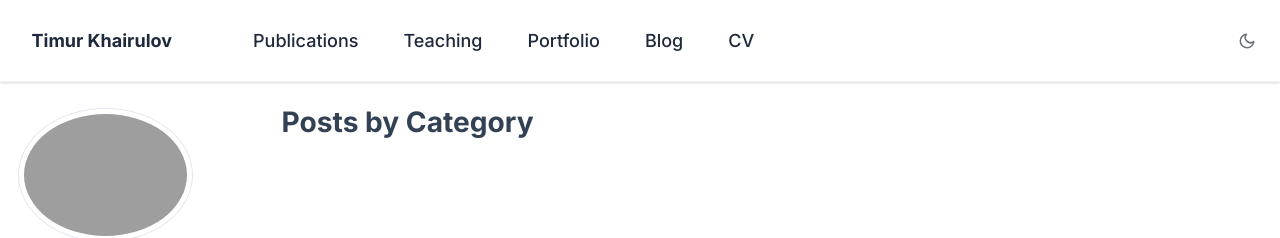
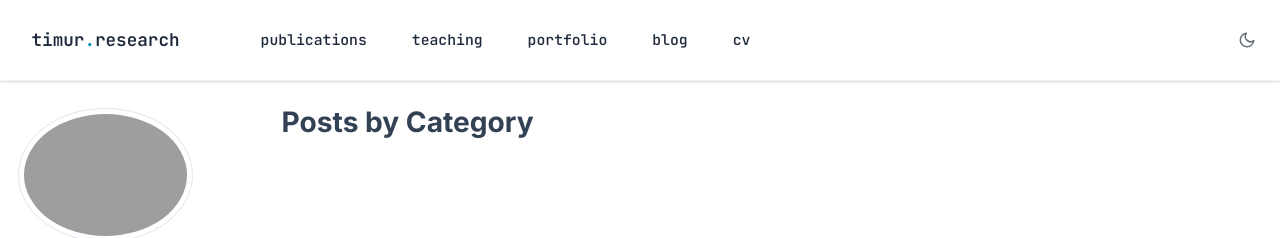
Before and after one commit to KhrTim/KhrTim.github.io, a Jekyll site: the page built from _pages/category-archive.html, in a window 1280 px wide. Shown: the top 238 px of the page. Built offline with Jekyll 4.4.1, drawn with Linux system fonts in a browser that asks for light colours; some web fonts are replaced; a script that is not in the unit is left out; comment, search, counter and statistics services are not loaded.

Commit message:
Propagate homepage aesthetic to interior pages
Unify the academicpages masthead with the homepage nav: mono
'timur.research' brand, lowercase mono links, cyan accent. Recolor
interior links to the homepage cyan in both light and dark themes.

```diff
--- a/_includes/head/custom.html
+++ b/_includes/head/custom.html
@@ -37,6 +37,18 @@
   @media (max-width: 600px) { .masthead .theme-toggle { display: none; } }
   /* dark-mode fix for the masthead's hardcoded white background */
   html[data-theme="dark"] .masthead { background: rgba(15, 23, 42, 0.85); border-bottom-color: rgba(148, 163, 184, 0.14); box-shadow: none; }
+
+  /* ---- propagate homepage aesthetic to interior pages ---- */
+  :root { --site-mono: "JetBrains Mono", ui-monospace, SFMono-Regular, Menlo, monospace;
+    --global-link-color: #0891b2; --global-link-color-hover: #0e7490; --global-link-color-visited: #0e7490;
+    --global-masthead-link-color-hover: #0891b2; }
+  html[data-theme="dark"] { --global-link-color: #22d3ee; --global-link-color-hover: #67e8f9; --global-link-color-visited: #67e8f9;
+    --global-masthead-link-color-hover: #22d3ee; }
+  /* interior header: mono + lowercase, matching the homepage nav */
+  .masthead__menu-item a { font-family: var(--site-mono); font-size: 0.82rem; letter-spacing: 0; }
+  .masthead__menu-item--lg a { font-family: var(--site-mono); font-weight: 600; font-size: 0.98rem; }
+  .masthead .brand-dot { color: #0891b2; }
+  html[data-theme="dark"] .masthead .brand-dot { color: #22d3ee; }
 </style>
 
 <!-- Support for Academicons -->
--- a/_includes/masthead.html
+++ b/_includes/masthead.html
@@ -5,14 +5,14 @@
     <div class="masthead__menu">
       <nav id="site-nav" class="greedy-nav">
         <ul class="visible-links">
-          <li class="masthead__menu-item masthead__menu-item--lg"><a href="{{ base_path }}/">{{ site.name }}</a></li>
+          <li class="masthead__menu-item masthead__menu-item--lg"><a href="{{ base_path }}/">timur<span class="brand-dot">.</span>research</a></li>
           {% for link in site.data.navigation.main %}
             {% if link.url contains 'http' %}
               {% assign domain = '' %}
             {% else %}
               {% assign domain = base_path %}
             {% endif %}
-            <li class="masthead__menu-item"><a href="{{ domain }}{{ link.url }}">{{ link.title }}</a></li>
+            <li class="masthead__menu-item"><a href="{{ domain }}{{ link.url }}">{{ link.title | downcase }}</a></li>
           {% endfor %}
         </ul>
       </nav>
```
